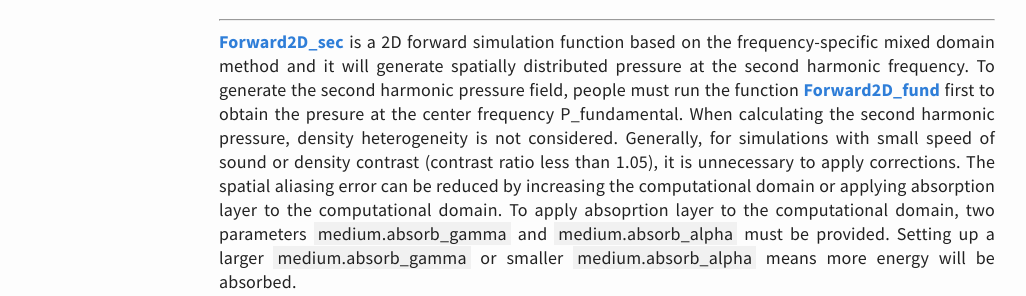
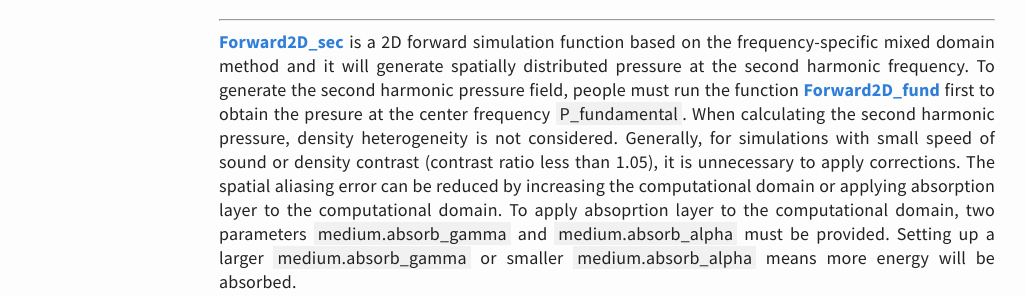
Before and after one commit to m-SOUND/mSOUND, a Jekyll site: the page built from function.html, in a window 1280 px wide and 900 px high, scrolled down 4814 px. Shown: the part 182-478 px from the top of the window, without its empty margins (33-1059 px from the left). Built offline with Jekyll 4.4.1, drawn with Linux system fonts in a browser that asks for light colours; some of the changed text lies outside the part shown.

Commit message:
Update function.html

```diff
--- a/function.html
+++ b/function.html
@@ -340,7 +340,7 @@ is a 2D forward simulation function based on the frequency-specific mixed domain
  will generate spatially distributed pressure at the second harmonic frequency.
  To generate the second harmonic pressure field,
  people must run the function <a href="/mSOUND/function.html#Forward2D_fund">Forward2D_fund</a> first to
-obtain the presure at the center frequency P_fundamental.
+obtain the presure at the center frequency <span style="background-color:#f1f1f1">P_fundamental</span>.
  When calculating the second harmonic pressure, density heterogeneity is not considered. Generally,
  for simulations with small speed of sound or density contrast (contrast ratio less than 1.05),
  it is unnecessary to apply corrections. The spatial aliasing error can be reduced by increasing the computational domain or applying
@@ -460,7 +460,7 @@ Pressure distribution throughout the spatial domain at the center frequency.
  will generate spatially distributed pressure at the second harmonic frequency.
  To generate the second harmonic pressure field,
  people must run the function <a href="/mSOUND/function.html#Forward3D_fund">Forward3D_fund</a> first to
-obtain the presure at the center frequency P_fundamental.
+obtain the presure at the center frequency <span style="background-color:#f1f1f1">P_fundamental</span>.
  When calculating the second harmonic pressure, density heterogeneity is not considered. Generally,
  for simulations with small speed of sound or density contrast (contrast ratio less than 1.05),
  it is unnecessary to apply corrections. The spatial aliasing error can be reduced by increasing the computational domain or applying
```
